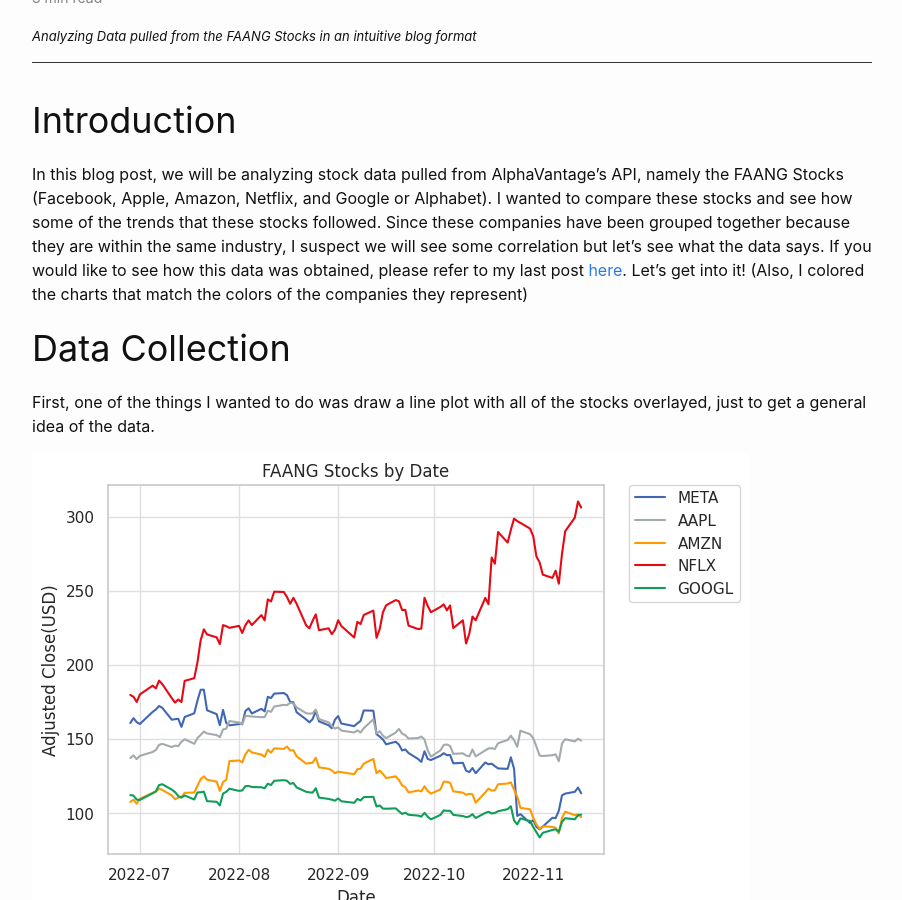
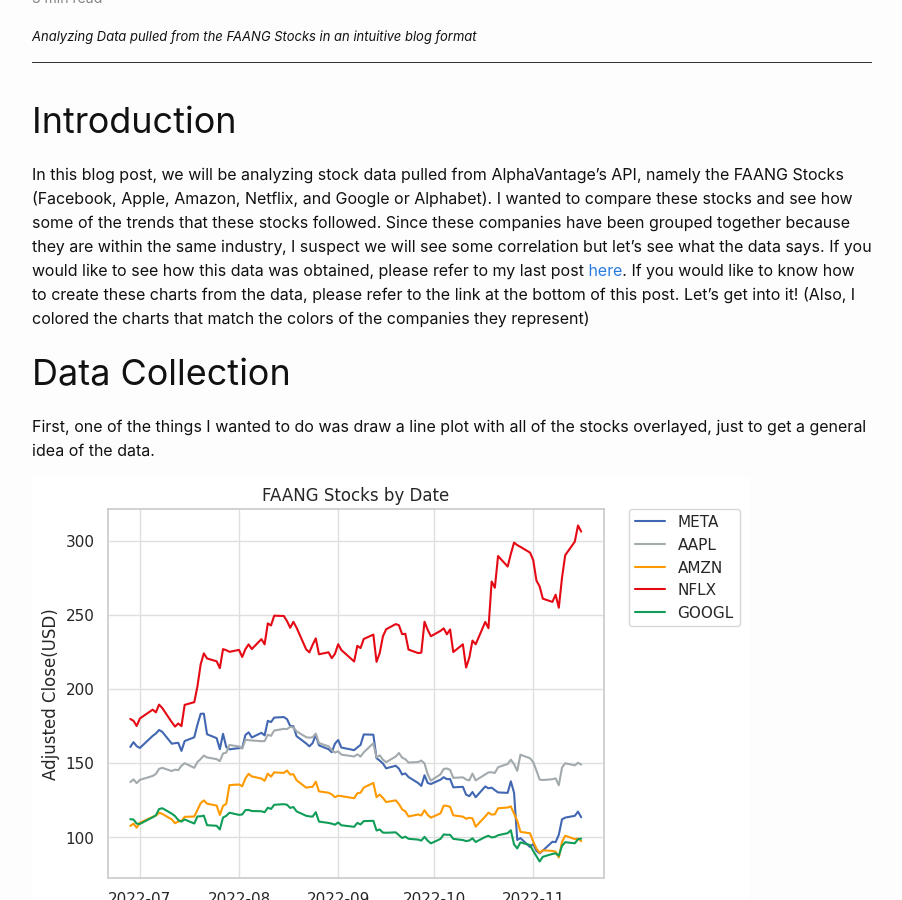
Before and after one commit to micsport13/stat386-projects, a Jekyll site: the page built from _posts/2022-11-16-webscraping-eda.md, in a window 1280 px wide and 900 px high, scrolled down 375 px. Shown: the whole window, without its empty margins (188-1090 px from the left). Built offline with Jekyll 4.4.1, drawn with Linux system fonts in a browser that asks for light colours; comment, search, counter and statistics services are not loaded.

Commit message:
Fixed blog post

```diff
--- a/_posts/2022-11-16-webscraping-eda.md
+++ b/_posts/2022-11-16-webscraping-eda.md
@@ -8,7 +8,7 @@
 ---
 
 # Introduction
-In this blog post, we will be analyzing stock data pulled from AlphaVantage's API, namely the FAANG Stocks (Facebook, Apple, Amazon, Netflix, and Google or Alphabet).  I wanted to compare these stocks and see how some of the trends that these stocks followed.  Since these companies have been grouped together because they are within the same industry, I suspect we will see some correlation but let's see what the data says.  If you would like to see how this data was obtained, please refer to my last post <a href="https://micsport13.github.io/stat386-projects/2022/10/18/webscraping-post.html">here</a>.  Let's get into it! (Also, I colored the charts that match the colors of the companies they represent)
+In this blog post, we will be analyzing stock data pulled from AlphaVantage's API, namely the FAANG Stocks (Facebook, Apple, Amazon, Netflix, and Google or Alphabet).  I wanted to compare these stocks and see how some of the trends that these stocks followed.  Since these companies have been grouped together because they are within the same industry, I suspect we will see some correlation but let's see what the data says.  If you would like to see how this data was obtained, please refer to my last post <a href="https://micsport13.github.io/stat386-projects/2022/10/18/webscraping-post.html">here</a>.  If you would like to know how to create these charts from the data, please refer to the link at the bottom of this post.  Let's get into it! (Also, I colored the charts that match the colors of the companies they represent)
 
 # Data Collection
 First, one of the things I wanted to do was draw a line plot with all of the stocks overlayed, just to get a general idea of the data.
```
